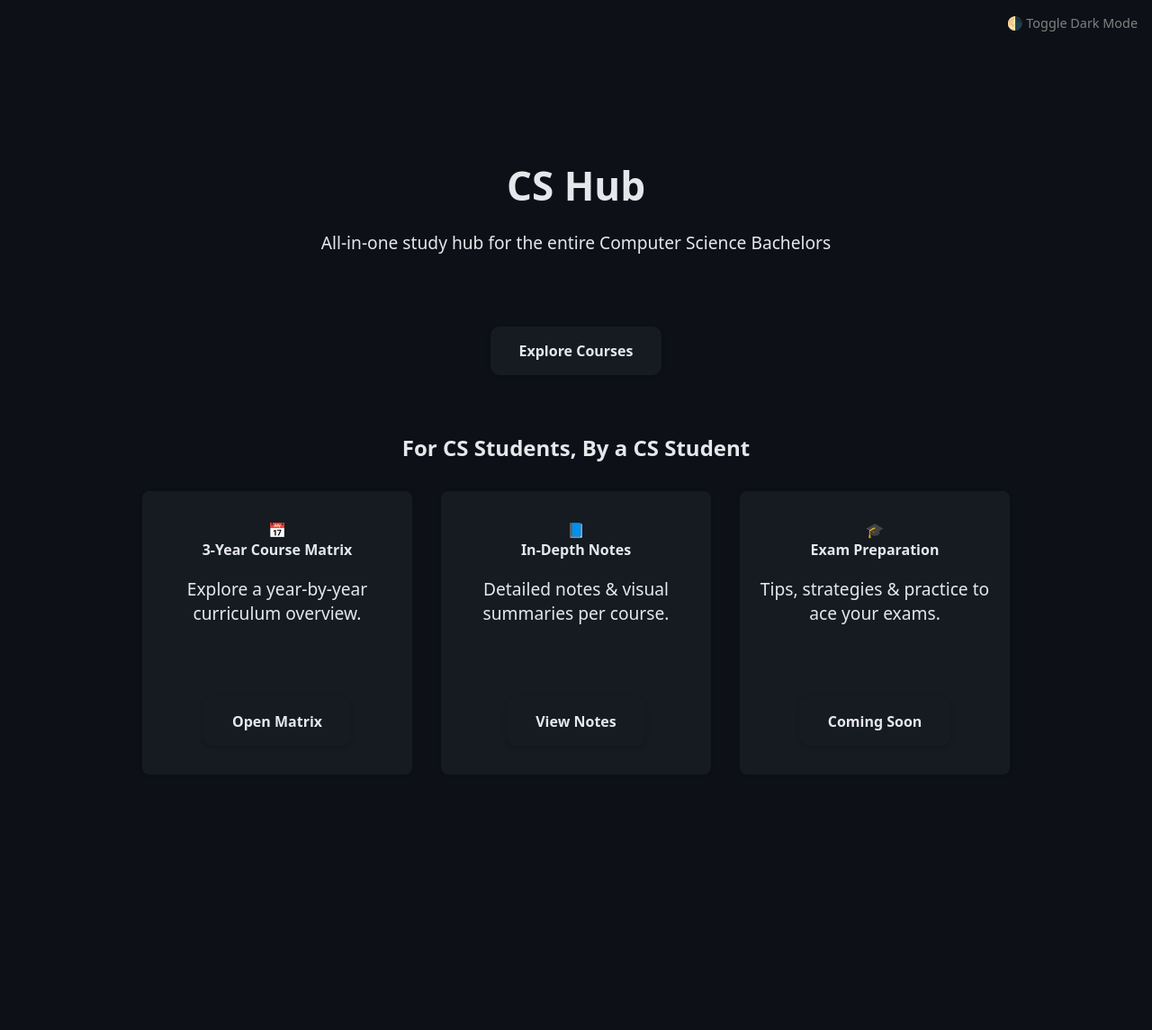
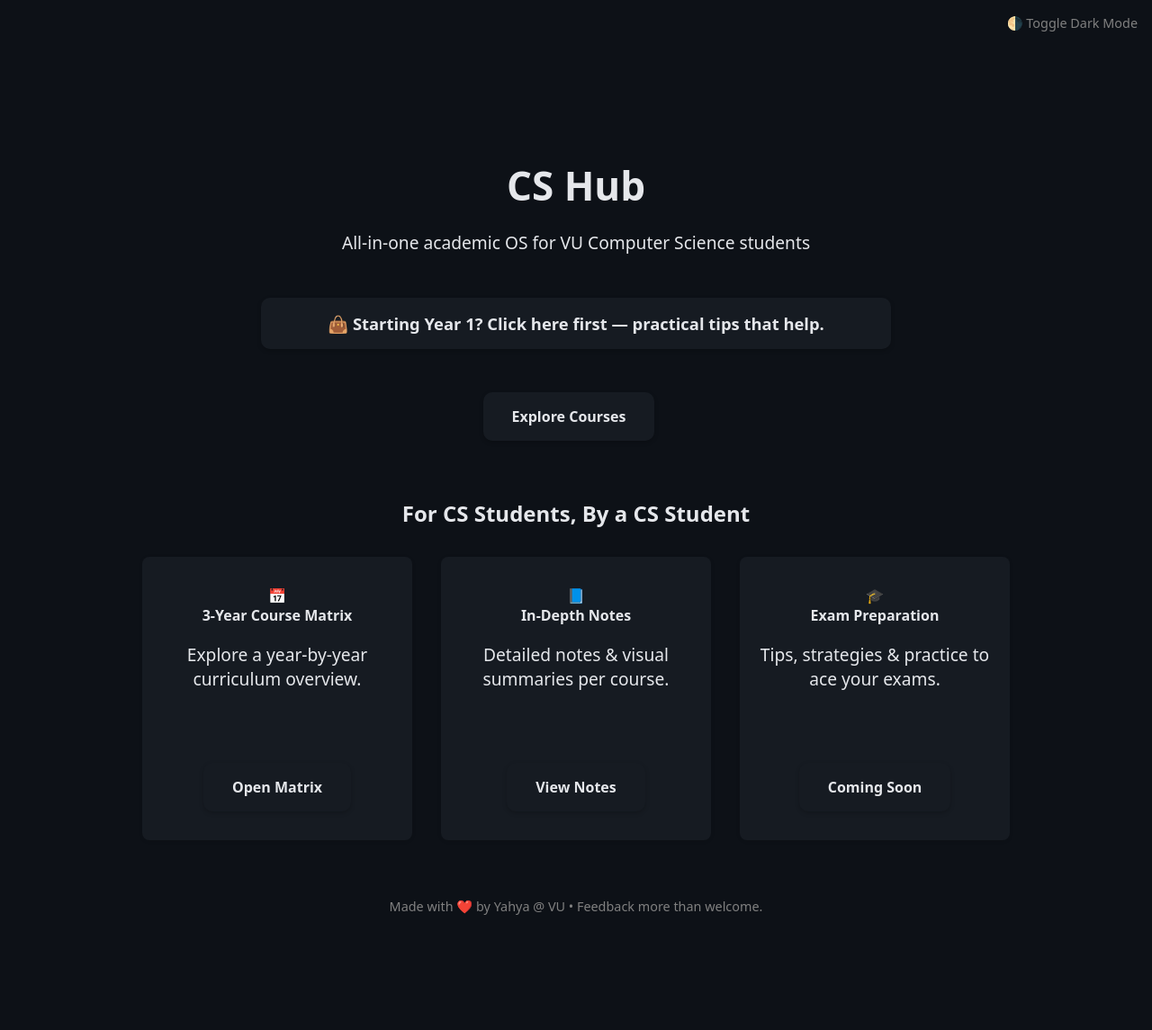
Before and after one commit to yussypu/cs_hub, a Django app: page / in a window 1280 px wide. Shown: the whole page at 90% size. Before the commit the page ends 812 px from the top, so only its background shows below. Run offline with Django 5.2, Linux system fonts and the light colour scheme.

Commit message:
first year button

```diff
--- a/core/templates/core/index.html
+++ b/core/templates/core/index.html
@@ -66,7 +66,6 @@
            {% if year == "2" and period == "5" %}
             <div class="course-preview">Machine Learning</div>
             <div class="course-preview">Software Design</div>
-            <div class="course-preview">Linear Algebra</div>
            {% endif %}
 
            {% if year == "2" and period == "6" %}
--- a/core/templates/core/landing.html
+++ b/core/templates/core/landing.html
@@ -4,9 +4,24 @@
 {% block content %}
 <div class="container">
   <h1>CS Hub</h1>
-  <p>All-in-one study hub for the entire Computer Science Bachelors</p>
+  <p>All-in-one academic OS for VU Computer Science students</p>
 
-  <a href="{% url 'home' %}" class="back-card">Explore Courses</a>
+  <div style="margin: 2.5rem 0;">
+
+    <a href="{% url 'home' %}" class="back-card" style="
+      display: block;
+      max-width: 700px;
+      margin: 3rem auto 0 auto;
+      font-size: 1.15rem;
+    ">
+      👜 <strong>Starting Year 1? Click here first</strong> — practical tips that help.
+    </a>
+
+    <a href="{% url 'home' %}" class="back-card" style="margin-right: 1rem;">
+      Explore Courses
+    </a>
+
+  </div>
 
   <h2 style="margin-top: 4rem;">For CS Students, By a CS Student</h2>
 
@@ -38,5 +53,10 @@
       </div>
     </div>
   </div>
+
+  <p style="margin-top: 3rem; font-size: 0.9rem; color: gray;">
+    Made with ❤️ by Yahya @ VU • Feedback more than welcome.</a>
+  </p>
 </div>
+
 {% endblock %}
--- a/cs_hub/urls.py
+++ b/cs_hub/urls.py
@@ -29,5 +29,4 @@ urlpatterns = [
     path('period/5/databases/introduction/', views.databases_intro, name='databases_intro'),
     path('info-management/notes/', views.info_management_notes, name='info_management_notes'),
     path("info-management/information-systems/", views.info_management_information_systems, name="info_management_information_systems"),
-
 ]
```
